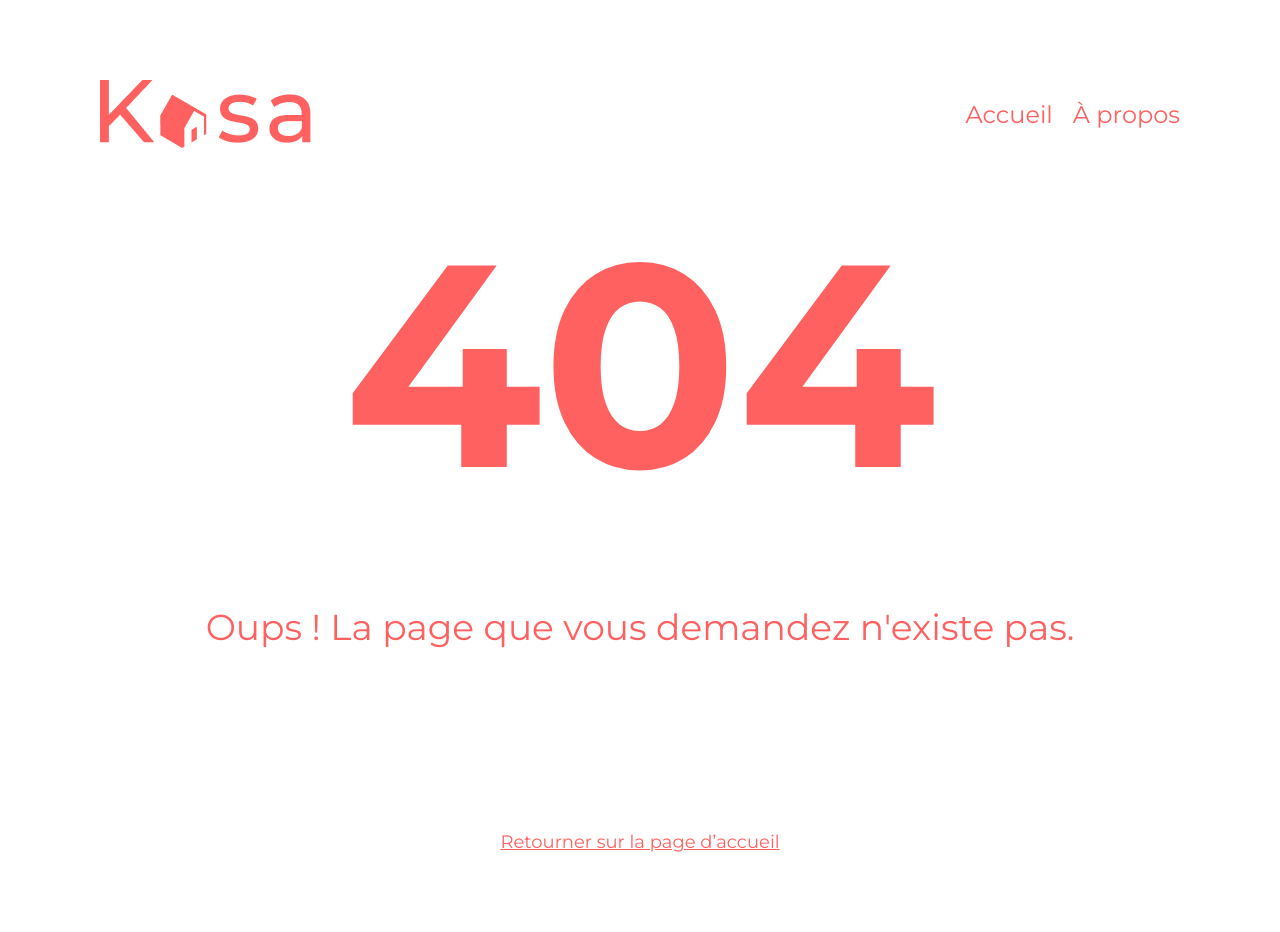
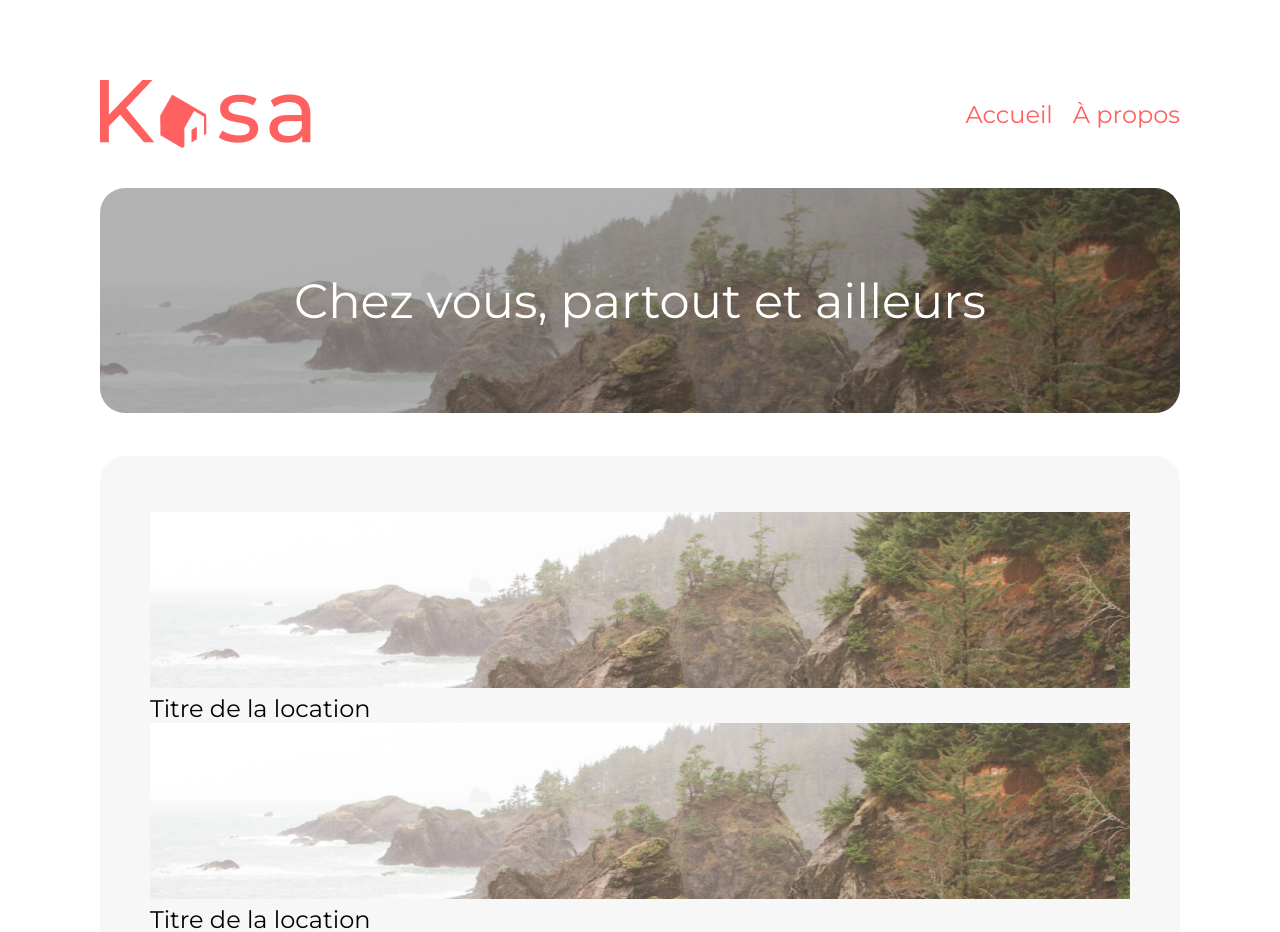
Before and after one commit to Okamixtape/Kasa, a React (Create React App) app: page / in a window 1280 px wide. Before the commit this address had no page. Shown: the top 932 px of the page. Before the commit the page ends 853 px from the top, so only its background shows below. Built offline with nearby package versions, Linux system fonts and the light colour scheme.

Commit message:
KASA-08: Remplacement des ancres par des NavLinks et correction path vers la HomePage

```diff
--- a/src/components/Error/index.jsx
+++ b/src/components/Error/index.jsx
@@ -1,5 +1,5 @@
 import React, { Component } from "react";
-import { Link } from "react-router-dom";
+import { NavLink } from "react-router-dom";
 
 class Error extends Component {
     render() {
@@ -7,9 +7,9 @@ class Error extends Component {
             <div className="error">
                 <h2 className="error__404">404</h2>
                 <p className="error__text">Oups ! La page que vous demandez n'existe pas.</p>
-                <Link to="/home" className="error__homeLink">
+                <NavLink to="/" className="error__homeLink">
                     Retourner sur la page d’accueil
-                </Link>
+                </NavLink>
             </div>
         );
     }
--- a/src/components/Header/index.jsx
+++ b/src/components/Header/index.jsx
@@ -1,4 +1,5 @@
 import React, { Component } from "react";
+import { NavLink } from "react-router-dom";
 import redLogo from "../../assets/redLogo.png";
 
 class Header extends Component {
@@ -9,10 +10,10 @@ class Header extends Component {
                 <nav className="header__navbar">
                     <ul className="header__navbarList">
                         <li className="header__navbarListItem">
-                            <a className="header__navbarListAnchor" href="/home">Accueil</a>
+                            <NavLink className="header__navbarListAnchor" to="/">Accueil</NavLink>
                         </li>
                         <li className="header__navbarListItem">
-                            <a className="header__navbarListAnchor" href="/about">À propos</a>
+                            <NavLink className="header__navbarListAnchor" to="/about">À propos</NavLink>
                         </li>
                     </ul>
                 </nav>
--- a/src/index.jsx
+++ b/src/index.jsx
@@ -10,7 +10,7 @@ const root = ReactDOM.createRoot(document.getElementById("root"));
 root.render(
   <BrowserRouter>
     <Routes>
-      <Route path="/home" element={<HomePage />} />
+      <Route path="/" element={<HomePage />} />
       <Route path="/about" element={<AboutPage />} />
       <Route path="/*" element={<ErrorPage />} />
     </Routes>
```
